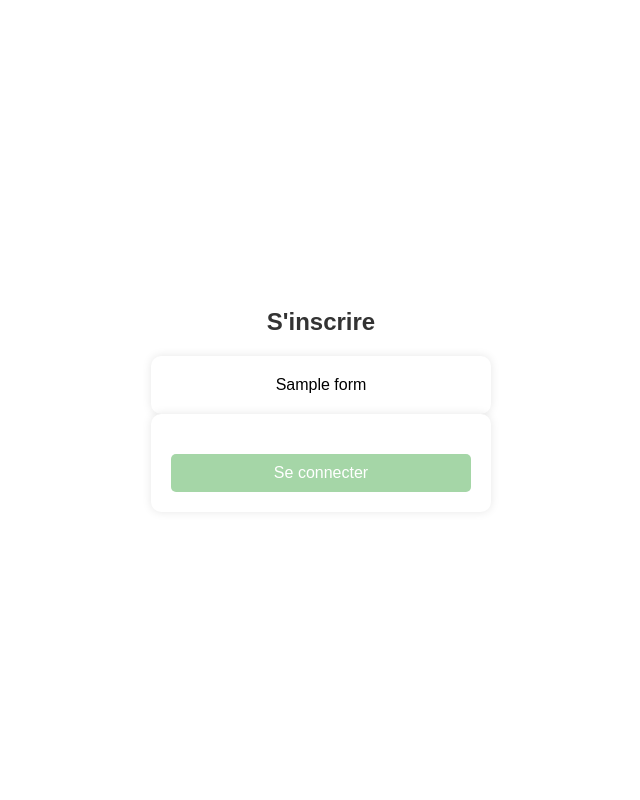
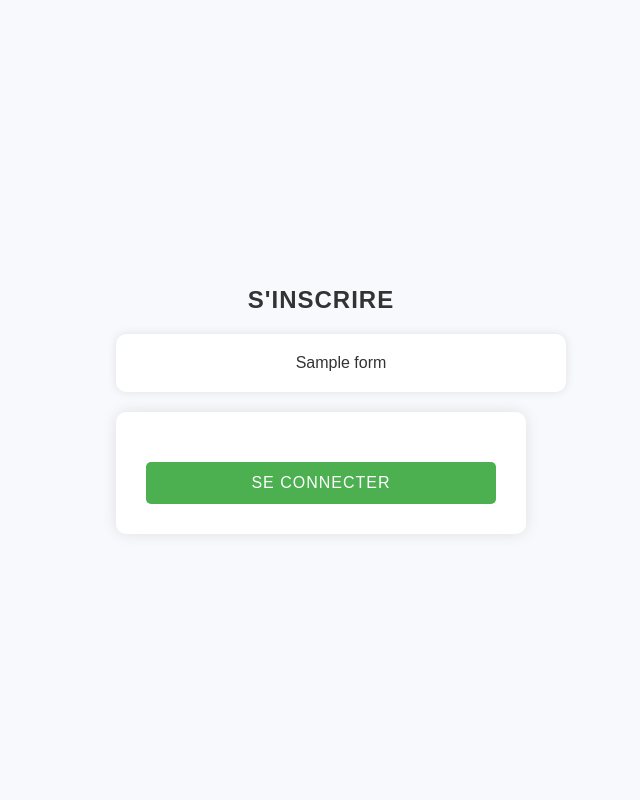
Before and after one commit to amirAgeatJ/challenge_semestre1, a PHP site: the page made by www/Views/Security/register.php in a window 1280 px wide. Shown: the whole page, without its empty margins (319-959 px from the left). Run offline with PHP 8.4, Linux system fonts and the light colour scheme; the template is opened without the code that fills it: most values are stand-ins (such as "Sample title", 1, 10 or a date in 2020).

Commit message:
first commit

```diff
--- a/www/Controllers/CommentaireController.php
+++ b/www/Controllers/CommentaireController.php
@@ -21,8 +21,9 @@ class CommentaireController
         $security = new Auth();
 
         if (!$security->isLogged()) {
-            echo "Vous devez être connecté";
-            return;
+            echo "Vous devez être connecter";
+            header("Location: /register");
+            exit();
         }    }
 
 
--- a/www/Controllers/MediaController.php
+++ b/www/Controllers/MediaController.php
@@ -19,7 +19,8 @@ class MediaController
 
         if (!$security->isLogged()) {
             echo "Vous devez être connecté";
-            return;
+            header("Location: /register");
+            exit();
         }
 
     }
--- a/www/Controllers/PageController.php
+++ b/www/Controllers/PageController.php
@@ -18,8 +18,9 @@ class PageController
         $security = new Auth();
 
         if (!$security->isLogged()) {
-            echo "Vous devez vous  connectézz";
-            return;
+            echo "Vous devez vous connectez";
+            header("Location: /register");
+            exit();
         }
     }
 
--- a/www/Controllers/UserController.php
+++ b/www/Controllers/UserController.php
@@ -25,8 +25,8 @@ class UserController
         $security = new Auth();
 
         if (!$security->isLogged()) {
-            echo "Vous devez vous  connectézz";
-            return;
+            header("Location: /register");
+            exit();
         }
     }
 
--- a/www/Views/Security/register.php
+++ b/www/Views/Security/register.php
@@ -6,8 +6,14 @@
   <title>S'inscrire</title>
   <style>
     :root {
-      --background-color: #ffffff; /* Default background color */
-      --font-color: #000000; /* Default font color */
+      --background-color: #f7f9fc; /* Light background color */
+      --font-color: #333; /* Dark font color */
+      --primary-color: #4CAF50; /* Primary color for buttons */
+      --secondary-color: #81c784; /* Secondary color for button hover */
+      --input-border-color: #ddd; /* Border color for inputs */
+      --input-focus-border-color: #4CAF50; /* Focus border color for inputs */
+      --form-background-color: #fff; /* Form background color */
+      --box-shadow-color: rgba(0, 0, 0, 0.1); /* Box shadow color */
     }
 
     body {
@@ -22,14 +28,20 @@
     }
 
     form {
-      background-color: #fff;
-      padding: 20px;
+      background-color: var(--form-background-color);
+      padding: 30px;
       border-radius: 10px;
-      box-shadow: 0 0 10px rgba(0, 0, 0, 0.1);
-      width: 300px;
+      box-shadow: 0 0 15px var(--box-shadow-color);
+      width: 350px;
       display: flex;
       flex-direction: column;
       align-items: center;
+      transition: transform 0.3s ease, box-shadow 0.3s ease;
+    }
+
+    form:hover {
+      transform: translateY(-5px);
+      box-shadow: 0 0 20px var(--box-shadow-color);
     }
 
     .container {
@@ -37,92 +49,57 @@
     }
 
     h2 {
-      color: #333;
+      color: var(--font-color);
       margin-bottom: 20px;
+      font-size: 24px;
+      text-transform: uppercase;
+      letter-spacing: 1px;
     }
 
     .login-container {
-      background-color: #fff;
+      background-color: var(--form-background-color);
       padding: 20px;
       border-radius: 10px;
-      box-shadow: 0 0 10px rgba(0, 0, 0, 0.1);
-      width: 300px;
+      box-shadow: 0 0 10px var(--box-shadow-color);
+      width: 100%;
       display: flex;
       flex-direction: column;
       align-items: center;
     }
 
-    .social-login {
-      display: flex;
-      justify-content: space-around;
-      width: 100%;
-      margin-bottom: 15px;
-    }
-
-    .social-button {
-      background-color: #e0e0e0;
-      border: none;
-      border-radius: 50%;
-      width: 40px;
-      height: 40px;
-      font-size: 18px;
-      display: flex;
-      justify-content: center;
-      align-items: center;
-      cursor: pointer;
-      transition: background-color 0.3s ease;
-    }
-
-    .social-button.facebook {
-      color: #3b5998;
-    }
-
-    .social-button.google {
-      color: #db4a39;
-    }
-
-    .social-button.linkedin {
-      color: #0077b5;
-    }
-
-    .social-login p {
-      font-size: 14px;
-      color: #666;
-      margin-top: 10px;
-      text-align: center;
-      width: 100%;
-    }
-
     input {
       width: 100%;
-      padding: 10px;
+      padding: 12px;
       margin: 10px 0;
-      border: 1px solid #ddd;
+      border: 1px solid var(--input-border-color);
       border-radius: 5px;
       box-sizing: border-box;
       font-size: 14px;
+      transition: border-color 0.3s ease;
     }
 
     input:focus {
-      border-color: #a5d6a7;
+      border-color: var(--input-focus-border-color);
       outline: none;
     }
 
     button[type="submit"] {
-      background-color: #a5d6a7;
+      background-color: var(--primary-color);
       border: none;
       border-radius: 5px;
-      padding: 10px;
+      padding: 12px;
       font-size: 16px;
       color: #fff;
       cursor: pointer;
       transition: background-color 0.3s ease;
       margin-top: 20px;
       width: 100%;
+      text-transform: uppercase;
+      letter-spacing: 1px;
     }
 
     button[type="submit"]:hover {
-      background-color: #81c784;
+      background-color: var(--secondary-color);
     }
 
     /* Specific styles for user-list-form */
@@ -164,6 +141,10 @@
     .no-border {
       border: none !important;
     }
+
+    .register-form {
+      margin-top: 20px;
+    }
   </style>
 </head>
 <body>
```
